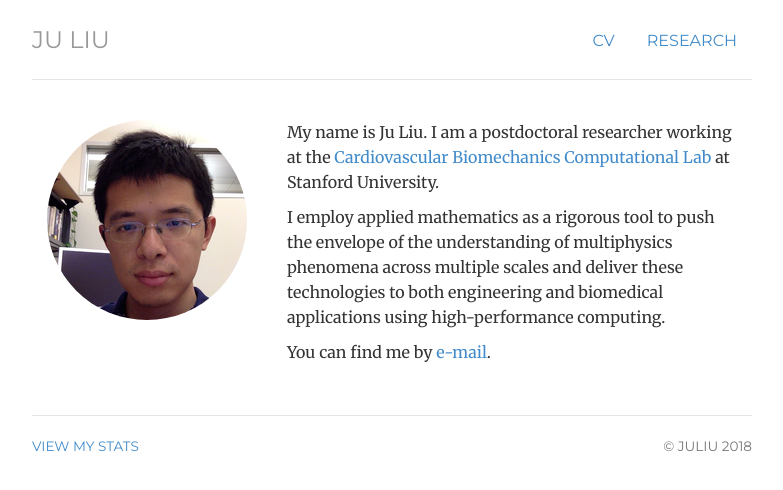
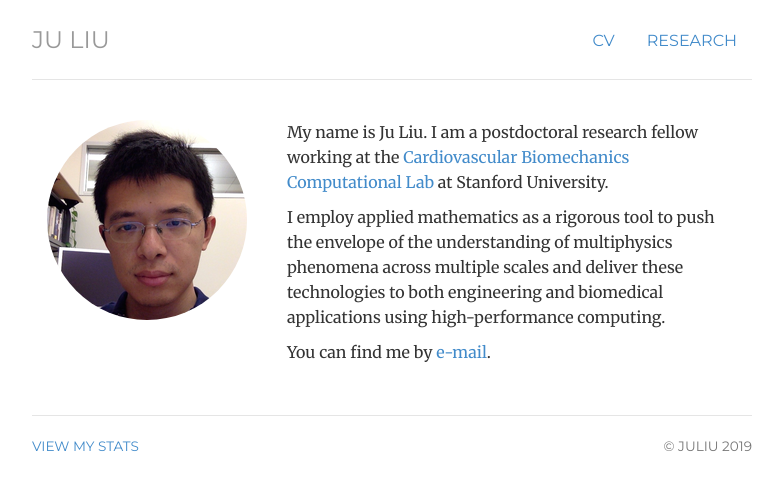
Before and after one commit to ju-liu/ju-liu.github.io, a Jekyll site: the page built from index.html, in a window 1280 px wide. Shown: the top 490 px of the page, without its empty margins (248-1031 px from the left). Built offline with Jekyll 4.4.1, drawn with Linux system fonts in a browser that asks for light colours; nearby versions of some CDN libraries; library files that are not in the unit come from our copies; comment, search, counter and statistics services are not loaded.

Commit message:
update profile

```diff
--- a/_includes/footer.html
+++ b/_includes/footer.html
@@ -22,7 +22,7 @@ web stats"></a></div></noscript>
 Stats</small></a>
 </div>
 <div class="col-sm-4">
-  <p class="pull-right"><small>&copy; JULIU 2018</small></p>
+  <p class="pull-right"><small>&copy; JULIU 2019</small></p>
 </div>
 </div>
 </div> <!-- /footer -->
--- a/index.html
+++ b/index.html
@@ -14,7 +14,7 @@ description: Computational Scientist at Stanford
   </div>
   <div itemscope itemtype="http://data-vocabulary.org/Person" class="col-sm-8">
     <p>My name is Ju Liu. I am a <span itemprop="title">postdoctoral
-      researcher</span> working at the <a href="http://web.stanford.edu/~amarsden/MarsdenLab/Home.html">Cardiovascular Biomechanics Computational Lab</a> at Stanford University.</p>
+      research fellow</span> working at the <a href="http://web.stanford.edu/~amarsden/MarsdenLab/Home.html">Cardiovascular Biomechanics Computational Lab</a> at Stanford University.</p>
 
     <p>I employ applied mathematics as a rigorous tool to push the envelope of
     the understanding of multiphysics phenomena across multiple scales and
```
